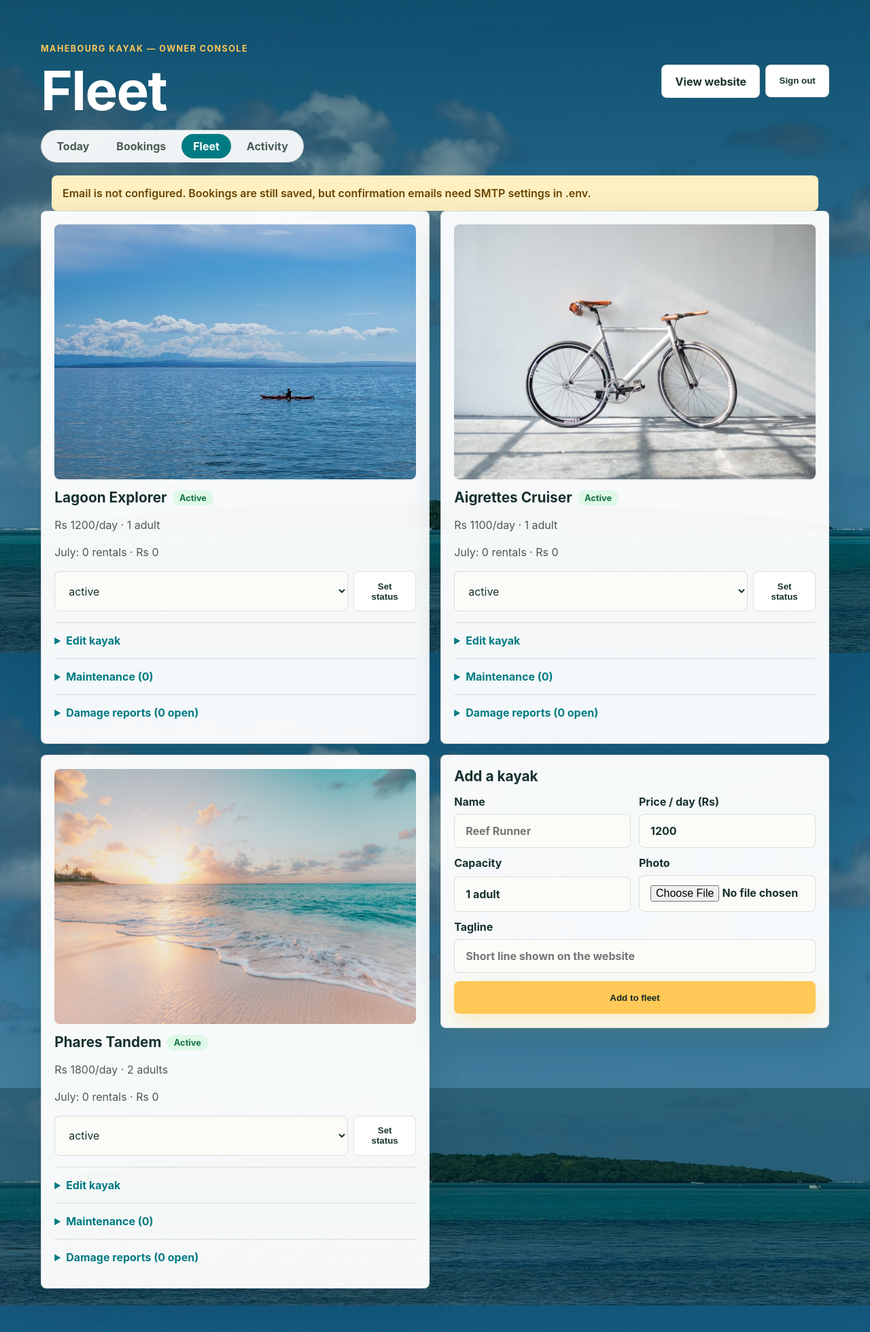
After one commit to Hewish8/rental-platform, a Flask app: page /admin/fleet in a window 1280 px wide. The commit adds this page. Shown: the whole page at 68% size. Run offline with Flask 3, Linux system fonts and the light colour scheme; the visitor is signed in with stand-in values (Sample User, id 1); data comes from the database, SQL or seed files in the repository; data that the repository does not hold is empty; parts of the project's set-up code (start-up, migrations or seed data) failed here and were passed over.

Commit message:
T29: fleet management - CRUD, photo upload, maintenance & damage logs
Kayaks gain an active/maintenance/retired status (migrated from the
old boolean); all public and booking queries respect it. New Fleet tab:
per-kayak cards with month stats, edit form, validated photo upload
(extension + 5MB cap, random filename, configurable dir), add-kayak,
status control, maintenance log (next-due feeds the Today attention
feed), and damage reports (unusable severity auto-blocks bookings by
moving the kayak to maintenance). All mutations audited.

Co-Authored-By: Claude Fable 5 <noreply@anthropic.com>

```diff
--- a/app.py
+++ b/app.py
@@ -26,6 +26,7 @@ from flask import (
     url_for,
 )
 from werkzeug.security import check_password_hash, generate_password_hash
+from werkzeug.utils import secure_filename
 
 
 BASE_DIR = Path(__file__).resolve().parent
@@ -190,6 +191,35 @@ def init_db(database, owner_email=None, owner_password=None):
         )
         db.execute(
             """
+            CREATE TABLE IF NOT EXISTS maintenance_log (
+                id INTEGER PRIMARY KEY AUTOINCREMENT,
+                kayak_id INTEGER NOT NULL,
+                description TEXT NOT NULL,
+                cost INTEGER,
+                next_due TEXT,
+                created_by TEXT NOT NULL,
+                created_at TEXT NOT NULL,
+                FOREIGN KEY (kayak_id) REFERENCES kayaks(id)
+            )
+            """
+        )
+        db.execute(
+            """
+            CREATE TABLE IF NOT EXISTS damage_reports (
+                id INTEGER PRIMARY KEY AUTOINCREMENT,
+                kayak_id INTEGER NOT NULL,
+                description TEXT NOT NULL,
+                severity TEXT NOT NULL DEFAULT 'minor',
+                status TEXT NOT NULL DEFAULT 'open',
+                created_by TEXT NOT NULL,
+                created_at TEXT NOT NULL,
+                resolved_at TEXT,
+                FOREIGN KEY (kayak_id) REFERENCES kayaks(id)
+            )
+            """
+        )
+        db.execute(
+            """
             CREATE TABLE IF NOT EXISTS audit_log (
                 id INTEGER PRIMARY KEY AUTOINCREMENT,
                 user_email TEXT NOT NULL,
@@ -253,6 +283,11 @@ def seed_kayaks(db):
 
 
 def migrate_db(db):
+    kayak_columns = {row[1] for row in db.execute("PRAGMA table_info(kayaks)").fetchall()}
+    if "status" not in kayak_columns:
+        db.execute("ALTER TABLE kayaks ADD COLUMN status TEXT NOT NULL DEFAULT 'active'")
+        db.execute("UPDATE kayaks SET status = CASE WHEN active = 1 THEN 'active' ELSE 'retired' END")
+
     columns = {row[1] for row in db.execute("PRAGMA table_info(bookings)").fetchall()}
     migrations = {
         "booking_reference": "ALTER TABLE bookings ADD COLUMN booking_reference TEXT",
@@ -480,7 +515,7 @@ def queue_booking_emails(booking_id, booking, kayak):
 
 def render_index(form_values=None, form_errors=None, status=200, date_suggestions=None):
     db = get_db()
-    kayaks = db.execute("SELECT * FROM kayaks WHERE active = 1").fetchall()
+    kayaks = db.execute("SELECT * FROM kayaks WHERE status = 'active'").fetchall()
     return (
         render_template(
             "index.html",
@@ -516,7 +551,7 @@ def availability():
         return jsonify({"error": "Invalid kayak_id, start, or days parameter."}), 400
 
     days = max(1, min(days, 90))
-    kayak = db.execute("SELECT id FROM kayaks WHERE id = ? AND active = 1", (kayak_id,)).fetchone()
+    kayak = db.execute("SELECT id FROM kayaks WHERE id = ? AND status = 'active'", (kayak_id,)).fetchone()
     if kayak is None:
         return jsonify({"error": "Unknown kayak."}), 404
 
@@ -555,7 +590,7 @@ def validate_booking_form(db, form):
     except ValueError:
         errors["kayak_id"] = "Please select a kayak."
     else:
-        kayak = db.execute("SELECT * FROM kayaks WHERE id = ? AND active = 1", (kayak_id,)).fetchone()
+        kayak = db.execute("SELECT * FROM kayaks WHERE id = ? AND status = 'active'", (kayak_id,)).fetchone()
         if kayak is None:
             errors["kayak_id"] = "That kayak is no longer available. Please pick another."
 
@@ -916,7 +951,7 @@ def admin_today():
         max(0, (b["total_price"] or 0) - paid_map.get(b["id"], 0)) for b in todays
     )
     on_water_count = sum(1 for b in todays if b["status"] == "on_water")
-    fleet_size = db.execute("SELECT COUNT(*) FROM kayaks WHERE active = 1").fetchone()[0]
+    fleet_size = db.execute("SELECT COUNT(*) FROM kayaks WHERE status = 'active'").fetchone()[0]
 
     tomorrows = db.execute(
         """
@@ -928,6 +963,17 @@ def admin_today():
         (tomorrow_iso,),
     ).fetchall()
 
+    maintenance_due = db.execute(
+        """
+        SELECT kayaks.name, MAX(maintenance_log.next_due) AS next_due, kayaks.id AS kayak_id
+        FROM maintenance_log JOIN kayaks ON kayaks.id = maintenance_log.kayak_id
+        WHERE kayaks.status != 'retired'
+        GROUP BY maintenance_log.kayak_id
+        HAVING MAX(maintenance_log.next_due) <= ?
+        """,
+        (today_iso,),
+    ).fetchall()
+
     email_failures = db.execute(
         """
         SELECT bookings.*, kayaks.name AS kayak_name
@@ -945,6 +991,7 @@ def admin_today():
         late_ids={b["id"] for b in late},
         tomorrows=tomorrows,
         email_failures=email_failures,
+        maintenance_due=maintenance_due,
         paid_map=paid_map,
         expected_revenue=expected_revenue,
         unpaid_total=unpaid_total,
@@ -995,7 +1042,7 @@ def admin_checkin_booking(booking_id):
 @admin_required
 def admin_new_booking():
     db = get_db()
-    kayaks = db.execute("SELECT * FROM kayaks WHERE active = 1 ORDER BY id").fetchall()
+    kayaks = db.execute("SELECT * FROM kayaks WHERE status = 'active' ORDER BY id").fetchall()
     form_values = {}
     form_errors = {}
 
@@ -1007,7 +1054,7 @@ def admin_new_booking():
         kayak = None
         try:
             kayak = db.execute(
-                "SELECT * FROM kayaks WHERE id = ? AND active = 1", (int(form_values["kayak_id"] or 0),)
+                "SELECT * FROM kayaks WHERE id = ? AND status = 'active'", (int(form_values["kayak_id"] or 0),)
             ).fetchone()
         except ValueError:
             pass
@@ -1101,7 +1148,7 @@ def admin_booking_detail(booking_id):
         "SELECT * FROM audit_log WHERE entity = 'booking' AND entity_id = ? ORDER BY id DESC LIMIT 50",
         (str(booking_id),),
     ).fetchall()
-    kayaks = db.execute("SELECT * FROM kayaks WHERE active = 1 ORDER BY id").fetchall()
+    kayaks = db.execute("SELECT * FROM kayaks WHERE status != 'retired' ORDER BY id").fetchall()
     return render_template(
         "admin_booking.html",
         booking=booking,
@@ -1158,7 +1205,7 @@ def admin_update_booking(booking_id):
     start_date = booking_date
     end_date = booking_date
 
-    kayak = db.execute("SELECT * FROM kayaks WHERE id = ? AND active = 1", (kayak_id,)).fetchone()
+    kayak = db.execute("SELECT * FROM kayaks WHERE id = ? AND status != 'retired'", (kayak_id,)).fetchone()
     booking = db.execute("SELECT * FROM bookings WHERE id = ?", (booking_id,)).fetchone()
     if kayak is None or booking is None:
         flash("Booking could not be updated because the kayak or booking was not found.", "error")
@@ -1294,6 +1341,217 @@ def admin_record_payment(booking_id):
     return admin_redirect()
 
 
+KAYAK_STATUSES = ("active", "maintenance", "retired")
+ALLOWED_PHOTO_EXTENSIONS = {".jpg", ".jpeg", ".png", ".webp"}
+MAX_PHOTO_BYTES = 5 * 1024 * 1024
+
+
+def save_kayak_photo(file):
+    """Store an uploaded kayak photo under assets/kayaks/. Returns URL path or (None, error)."""
+    if not file or not file.filename:
+        return None, None
+    suffix = Path(file.filename).suffix.lower()
+    if suffix not in ALLOWED_PHOTO_EXTENSIONS:
+        return None, "Photo must be a JPG, PNG, or WebP file."
+    data = file.read()
+    if len(data) > MAX_PHOTO_BYTES:
+        return None, "Photo must be under 5 MB."
+    name = f"{secrets.token_hex(6)}-{secure_filename(Path(file.filename).stem)[:40] or 'kayak'}{suffix}"
+    folder = Path(current_app.config.get("UPLOAD_DIR") or BASE_DIR / "assets" / "kayaks")
+    folder.mkdir(parents=True, exist_ok=True)
+    (folder / name).write_bytes(data)
+    return f"/assets/kayaks/{name}", None
+
+
+def validate_kayak_form(form):
+    values = {
+        "name": form.get("name", "").strip(),
+        "tagline": form.get("tagline", "").strip(),
+        "capacity": form.get("capacity", "").strip(),
+        "price_per_day": form.get("price_per_day", "").strip(),
+    }
+    errors = []
+    if not values["name"]:
+        errors.append("Name is required.")
+    if not values["capacity"]:
+        values["capacity"] = "1 adult"
+    try:
+        values["price_per_day"] = int(values["price_per_day"])
+        if values["price_per_day"] <= 0:
+            raise ValueError
+    except ValueError:
+        errors.append("Price per day must be a positive number of rupees.")
+    return values, errors
+
+
+@admin_required
+def admin_fleet():
+    db = get_db()
+    month_start = local_today().replace(day=1).isoformat()
+    kayaks = db.execute("SELECT * FROM kayaks ORDER BY status = 'retired', id").fetchall()
+    stats = {
+        row["kayak_id"]: row
+        for row in db.execute(
+            """
+            SELECT kayak_id, COUNT(*) AS rentals, COALESCE(SUM(total_price), 0) AS revenue
+            FROM bookings
+            WHERE start_date >= ? AND status IN ('confirmed', 'on_water', 'returned')
+            GROUP BY kayak_id
+            """,
+            (month_start,),
+        ).fetchall()
+    }
+    maintenance = {}
+    for row in db.execute("SELECT * FROM maintenance_log ORDER BY id DESC").fetchall():
+        maintenance.setdefault(row["kayak_id"], []).append(row)
+    damage = {}
+    for row in db.execute("SELECT * FROM damage_reports ORDER BY status = 'resolved', id DESC").fetchall():
+        damage.setdefault(row["kayak_id"], []).append(row)
+    return render_template(
+        "admin_fleet.html",
+        kayaks=kayaks,
+        stats=stats,
+        maintenance=maintenance,
+        damage=damage,
+        month_label=local_today().strftime("%B"),
+    )
+
+
+@admin_required
+def admin_kayak_save(kayak_id=None):
+    db = get_db()
+    values, errors = validate_kayak_form(request.form)
+    photo_url, photo_error = save_kayak_photo(request.files.get("photo"))
+    if photo_error:
+        errors.append(photo_error)
+    if errors:
+        for message in errors:
+            flash(message, "error")
+        return redirect(url_for("admin_fleet"))
+
+    if kayak_id is None:
+        db.execute(
+            "INSERT INTO kayaks (name, tagline, capacity, price_per_day, image_url, status) VALUES (?, ?, ?, ?, ?, 'active')",
+            (values["name"], values["tagline"], values["capacity"], values["price_per_day"],
+             photo_url or "/assets/KayakTurquoise.jpg"),
+        )
+        record_audit(db, "created", "kayak", db.execute("SELECT last_insert_rowid()").fetchone()[0], values["name"])
+        flash(f"{values['name']} added to the fleet.", "success")
+    else:
+        kayak = db.execute("SELECT * FROM kayaks WHERE id = ?", (kayak_id,)).fetchone()
+        if kayak is None:
+            flash("Kayak not found.", "error")
+            return redirect(url_for("admin_fleet"))
+        db.execute(
+            "UPDATE kayaks SET name = ?, tagline = ?, capacity = ?, price_per_day = ?, image_url = ? WHERE id = ?",
+            (values["name"], values["tagline"], values["capacity"], values["price_per_day"],
+             photo_url or kayak["image_url"], kayak_id),
+        )
+        changes = "; ".join(
+            f"{field}: {kayak[field]!r} -> {values[field]!r}"
+            for field in ("name", "tagline", "capacity", "price_per_day")
+            if kayak[field] != values[field]
+        )
+        if photo_url:
+            changes = (changes + "; " if changes else "") + "photo updated"
+        if changes:
+            record_audit(db, "updated", "kayak", kayak_id, changes)
+        flash(f"{values['name']} saved.", "success")
+    db.commit()
+    return redirect(url_for("admin_fleet"))
+
+
+@admin_required
+def admin_kayak_status(kayak_id):
+    db = get_db()
+    kayak = db.execute("SELECT * FROM kayaks WHERE id = ?", (kayak_id,)).fetchone()
+    status = request.form.get("status", "")
+    if kayak is None or status not in KAYAK_STATUSES:
+        flash("Could not change kayak status.", "error")
+        return redirect(url_for("admin_fleet"))
+    db.execute(
+        "UPDATE kayaks SET status = ?, active = ? WHERE id = ?",
+        (status, 1 if status == "active" else 0, kayak_id),
+    )
+    record_audit(db, f"status-{status}", "kayak", kayak_id, kayak["name"])
+    db.commit()
+    flash(f"{kayak['name']} is now {status}.", "success")
+    return redirect(url_for("admin_fleet"))
+
+
+@admin_required
+def admin_kayak_maintenance(kayak_id):
+    db = get_db()
+    kayak = db.execute("SELECT * FROM kayaks WHERE id = ?", (kayak_id,)).fetchone()
+    description = request.form.get("description", "").strip()
+    if kayak is None or not description:
+        flash("Describe the maintenance work.", "error")
+        return redirect(url_for("admin_fleet"))
+    cost = None
+    if request.form.get("cost"):
+        try:
+            cost = max(0, int(request.form["cost"]))
+        except ValueError:
+            cost = None
+    next_due = request.form.get("next_due", "").strip() or None
+    if next_due:
+        try:
+            parse_booking_date(next_due)
+        except ValueError:
+            next_due = None
+    db.execute(
+        "INSERT INTO maintenance_log (kayak_id, description, cost, next_due, created_by, created_at) VALUES (?, ?, ?, ?, ?, ?)",
+        (kayak_id, description, cost, next_due, g.user["email"],
+         datetime.now(timezone.utc).isoformat(timespec="seconds")),
+    )
+    record_audit(db, "maintenance-logged", "kayak", kayak_id, f"{kayak['name']}: {description}")
+    db.commit()
+    flash("Maintenance logged.", "success")
+    return redirect(url_for("admin_fleet"))
+
+
+@admin_required
+def admin_kayak_damage(kayak_id):
+    db = get_db()
+    kayak = db.execute("SELECT * FROM kayaks WHERE id = ?", (kayak_id,)).fetchone()
+    description = request.form.get("description", "").strip()
+    if kayak is None or not description:
+        flash("Describe the damage.", "error")
+        return redirect(url_for("admin_fleet"))
+    severity = request.form.get("severity", "minor")
+    if severity not in ("minor", "major", "unusable"):
+        severity = "minor"
+    db.execute(
+        "INSERT INTO damage_reports (kayak_id, description, severity, created_by, created_at) VALUES (?, ?, ?, ?, ?)",
+        (kayak_id, description, severity, g.user["email"],
+         datetime.now(timezone.utc).isoformat(timespec="seconds")),
+    )
+    record_audit(db, "damage-reported", "kayak", kayak_id, f"{kayak['name']} ({severity}): {description}")
+    if severity == "unusable" and kayak["status"] == "active":
+        db.execute("UPDATE kayaks SET status = 'maintenance', active = 0 WHERE id = ?", (kayak_id,))
+        record_audit(db, "status-maintenance", "kayak", kayak_id, "auto: unusable damage report")
+        flash(f"{kayak['name']} moved to maintenance — it can't take new bookings until repaired.", "warning")
+    db.commit()
+    flash("Damage report filed.", "success")
+    return redirect(url_for("admin_fleet"))
+
+
+@admin_required
+def admin_damage_resolve(report_id):
+    db = get_db()
+    report = db.execute("SELECT * FROM damage_reports WHERE id = ?", (report_id,)).fetchone()
+    if report is None or report["status"] == "resolved":
+        return redirect(url_for("admin_fleet"))
+    db.execute(
+        "UPDATE damage_reports SET status = 'resolved', resolved_at = ? WHERE id = ?",
+        (datetime.now(timezone.utc).isoformat(timespec="seconds"), report_id),
+    )
+    record_audit(db, "damage-resolved", "kayak", report["kayak_id"], report["description"][:120])
+    db.commit()
+    flash("Damage marked resolved.", "success")
+    return redirect(url_for("admin_fleet"))
+
+
 @admin_required
 def admin_audit():
     db = get_db()
@@ -1362,6 +1620,17 @@ def create_app(config_overrides=None):
     app.add_url_rule("/admin", "admin", admin)
     app.add_url_rule("/admin/today", "admin_today", admin_today)
     app.add_url_rule("/admin/bookings/new", "admin_new_booking", admin_new_booking, methods=["GET", "POST"])
+    app.add_url_rule("/admin/fleet", "admin_fleet", admin_fleet)
+    app.add_url_rule("/admin/fleet/new", "admin_kayak_new", admin_kayak_save, methods=["POST"])
+    app.add_url_rule("/admin/fleet/<int:kayak_id>/save", "admin_kayak_save", admin_kayak_save, methods=["POST"])
+    app.add_url_rule("/admin/fleet/<int:kayak_id>/status", "admin_kayak_status", admin_kayak_status, methods=["POST"])
+    app.add_url_rule(
+        "/admin/fleet/<int:kayak_id>/maintenance", "admin_kayak_maintenance", admin_kayak_maintenance, methods=["POST"]
+    )
+    app.add_url_rule("/admin/fleet/<int:kayak_id>/damage", "admin_kayak_damage", admin_kayak_damage, methods=["POST"])
+    app.add_url_rule(
+        "/admin/damage/<int:report_id>/resolve", "admin_damage_resolve", admin_damage_resolve, methods=["POST"]
+    )
     app.add_url_rule(
         "/admin/bookings/<int:booking_id>/checkout", "admin_checkout_booking", admin_checkout_booking, methods=["POST"]
     )
--- a/static/styles.css
+++ b/static/styles.css
@@ -2175,3 +2175,50 @@ dd,
   display: flex;
   gap: 0.5rem;
 }
+
+
+/* --- Fleet page ------------------------------------------------------------ */
+
+.fleet-grid {
+  display: grid;
+  grid-template-columns: repeat(2, minmax(0, 1fr));
+  gap: var(--space-4);
+  align-items: start;
+}
+
+.fleet-card.is-retired {
+  opacity: 0.55;
+}
+
+.fleet-photo {
+  width: 100%;
+  aspect-ratio: 16 / 10;
+  object-fit: cover;
+  border-radius: var(--radius-sm);
+  margin-bottom: var(--space-3);
+}
+
+.fleet-card h2 {
+  margin-bottom: 0;
+  font-size: 1.3rem;
+}
+
+.status-form {
+  display: flex;
+  gap: 0.5rem;
+  margin: var(--space-3) 0;
+}
+
+.kayak-active { color: var(--color-success); background: var(--color-success-soft); }
+.kayak-maintenance { color: var(--color-warning); background: var(--color-warning-soft); }
+.kayak-retired { color: var(--muted); background: rgba(23, 49, 45, 0.08); }
+
+.damage-open {
+  border-left: 3px solid var(--color-danger);
+}
+
+@media (max-width: 780px) {
+  .fleet-grid {
+    grid-template-columns: 1fr;
+  }
+}
--- a/templates/admin_base.html
+++ b/templates/admin_base.html
@@ -21,6 +21,7 @@
     <nav class="admin-tabs" aria-label="Admin sections">
       <a href="{{ url_for('admin_today') }}" {% if request.endpoint == 'admin_today' %}class="is-active" aria-current="page"{% endif %}>Today</a>
       <a href="{{ url_for('admin') }}" {% if request.endpoint in ['admin', 'admin_booking_detail'] %}class="is-active" aria-current="page"{% endif %}>Bookings</a>
+      <a href="{{ url_for('admin_fleet') }}" {% if request.endpoint == 'admin_fleet' %}class="is-active" aria-current="page"{% endif %}>Fleet</a>
       <a href="{{ url_for('admin_audit') }}" {% if request.endpoint == 'admin_audit' %}class="is-active" aria-current="page"{% endif %}>Activity</a>
     </nav>
 
--- /dev/null
+++ b/templates/admin_fleet.html
@@ -0,0 +1,110 @@
+{% extends "admin_base.html" %}
+
+{% block title %}Fleet — Admin{% endblock %}
+{% block admin_title %}Fleet{% endblock %}
+
+{% block admin_body %}
+  <section class="fleet-grid">
+    {% for kayak in kayaks %}
+      <article class="admin-tool fleet-card {% if kayak.status == 'retired' %}is-retired{% endif %}">
+        <img class="fleet-photo" src="{{ kayak.image_url }}" alt="{{ kayak.name }}" loading="lazy" width="600" height="375">
+        <div class="detail-head">
+          <h2>{{ kayak.name }}</h2>
+          <span class="status-chip kayak-{{ kayak.status }}">{{ kayak.status }}</span>
+        </div>
+        <p class="admin-muted">Rs {{ kayak.price_per_day }}/day · {{ kayak.capacity }}</p>
+        {% set stat = stats.get(kayak.id) %}
+        <p class="admin-muted">{{ month_label }}: {{ stat.rentals if stat else 0 }} rentals · Rs {{ stat.revenue if stat else 0 }}</p>
+
+        <form method="post" action="{{ url_for('admin_kayak_status', kayak_id=kayak.id) }}" class="status-form">
+          <input type="hidden" name="_csrf" value="{{ csrf_token() }}">
+          <select name="status" aria-label="Kayak status">
+            {% for status in ['active', 'maintenance', 'retired'] %}
+              <option value="{{ status }}" {% if kayak.status == status %}selected{% endif %}>{{ status }}</option>
+            {% endfor %}
+          </select>
+          <button class="button secondary" type="submit">Set status</button>
+        </form>
+
+        <details class="edit-panel">
+          <summary>Edit kayak</summary>
+          <form method="post" action="{{ url_for('admin_kayak_save', kayak_id=kayak.id) }}" enctype="multipart/form-data" class="edit-form">
+            <input type="hidden" name="_csrf" value="{{ csrf_token() }}">
+            <label>Name <input required name="name" value="{{ kayak.name }}"></label>
+            <label>Price / day (Rs) <input required name="price_per_day" type="number" min="1" value="{{ kayak.price_per_day }}"></label>
+            <label>Capacity <input name="capacity" value="{{ kayak.capacity }}"></label>
+            <label>Photo <input name="photo" type="file" accept=".jpg,.jpeg,.png,.webp"></label>
+            <label class="full">Tagline <input name="tagline" value="{{ kayak.tagline }}"></label>
+            <button class="button primary" type="submit">Save</button>
+          </form>
+        </details>
+
+        <details class="edit-panel">
+          <summary>Maintenance ({{ maintenance.get(kayak.id, [])|length }})</summary>
+          <ul class="payment-list">
+            {% for entry in maintenance.get(kayak.id, []) %}
+              <li>
+                <strong>{{ entry.created_at[:10] }}</strong> {{ entry.description }}
+                <span>{% if entry.cost %}Rs {{ entry.cost }} · {% endif %}{% if entry.next_due %}next due {{ entry.next_due }} · {% endif %}{{ entry.created_by }}</span>
+              </li>
+            {% else %}
+              <li>No maintenance logged.</li>
+            {% endfor %}
+          </ul>
+          <form method="post" action="{{ url_for('admin_kayak_maintenance', kayak_id=kayak.id) }}" class="edit-form">
+            <input type="hidden" name="_csrf" value="{{ csrf_token() }}">
+            <label class="full">What was done <input required name="description" placeholder="Hull patch, new hatch cover…"></label>
+            <label>Cost (Rs) <input name="cost" type="number" min="0"></label>
+            <label>Next due <input name="next_due" type="date"></label>
+            <button class="button secondary" type="submit">Log maintenance</button>
+          </form>
+        </details>
+
+        <details class="edit-panel">
+          <summary>Damage reports ({{ damage.get(kayak.id, [])|selectattr('status', 'equalto', 'open')|list|length }} open)</summary>
+          <ul class="payment-list">
+            {% for report in damage.get(kayak.id, []) %}
+              <li class="{% if report.status == 'open' %}damage-open{% endif %}">
+                <strong>{{ report.severity }}</strong> {{ report.description }}
+                <span>{{ report.created_at[:10] }} by {{ report.created_by }}{% if report.status == 'resolved' %} · resolved{% endif %}</span>
+                {% if report.status == 'open' %}
+                  <form method="post" action="{{ url_for('admin_damage_resolve', report_id=report.id) }}">
+                    <input type="hidden" name="_csrf" value="{{ csrf_token() }}">
+                    <button class="button resend" type="submit">Mark resolved</button>
+                  </form>
+                {% endif %}
+              </li>
+            {% else %}
+              <li>No damage reported.</li>
+            {% endfor %}
+          </ul>
+          <form method="post" action="{{ url_for('admin_kayak_damage', kayak_id=kayak.id) }}" class="edit-form">
+            <input type="hidden" name="_csrf" value="{{ csrf_token() }}">
+            <label class="full">Describe the damage <input required name="description" placeholder="Crack near the bow…"></label>
+            <label>Severity
+              <select name="severity">
+                <option value="minor">minor — still usable</option>
+                <option value="major">major — watch closely</option>
+                <option value="unusable">unusable — block bookings</option>
+              </select>
+            </label>
+            <button class="button secondary" type="submit">File report</button>
+          </form>
+        </details>
+      </article>
+    {% endfor %}
+
+    <article class="admin-tool fleet-card add-kayak">
+      <h2>Add a kayak</h2>
+      <form method="post" action="{{ url_for('admin_kayak_new') }}" enctype="multipart/form-data" class="edit-form">
+        <input type="hidden" name="_csrf" value="{{ csrf_token() }}">
+        <label>Name <input required name="name" placeholder="Reef Runner"></label>
+        <label>Price / day (Rs) <input required name="price_per_day" type="number" min="1" value="1200"></label>
+        <label>Capacity <input name="capacity" value="1 adult"></label>
+        <label>Photo <input name="photo" type="file" accept=".jpg,.jpeg,.png,.webp"></label>
+        <label class="full">Tagline <input name="tagline" placeholder="Short line shown on the website"></label>
+        <button class="button primary" type="submit">Add to fleet</button>
+      </form>
+    </article>
+  </section>
+{% endblock %}
```
Also changed, not shown: templates/admin_today.html (+10 -1 lines), tests/test_app.py (+69 -0 lines).
